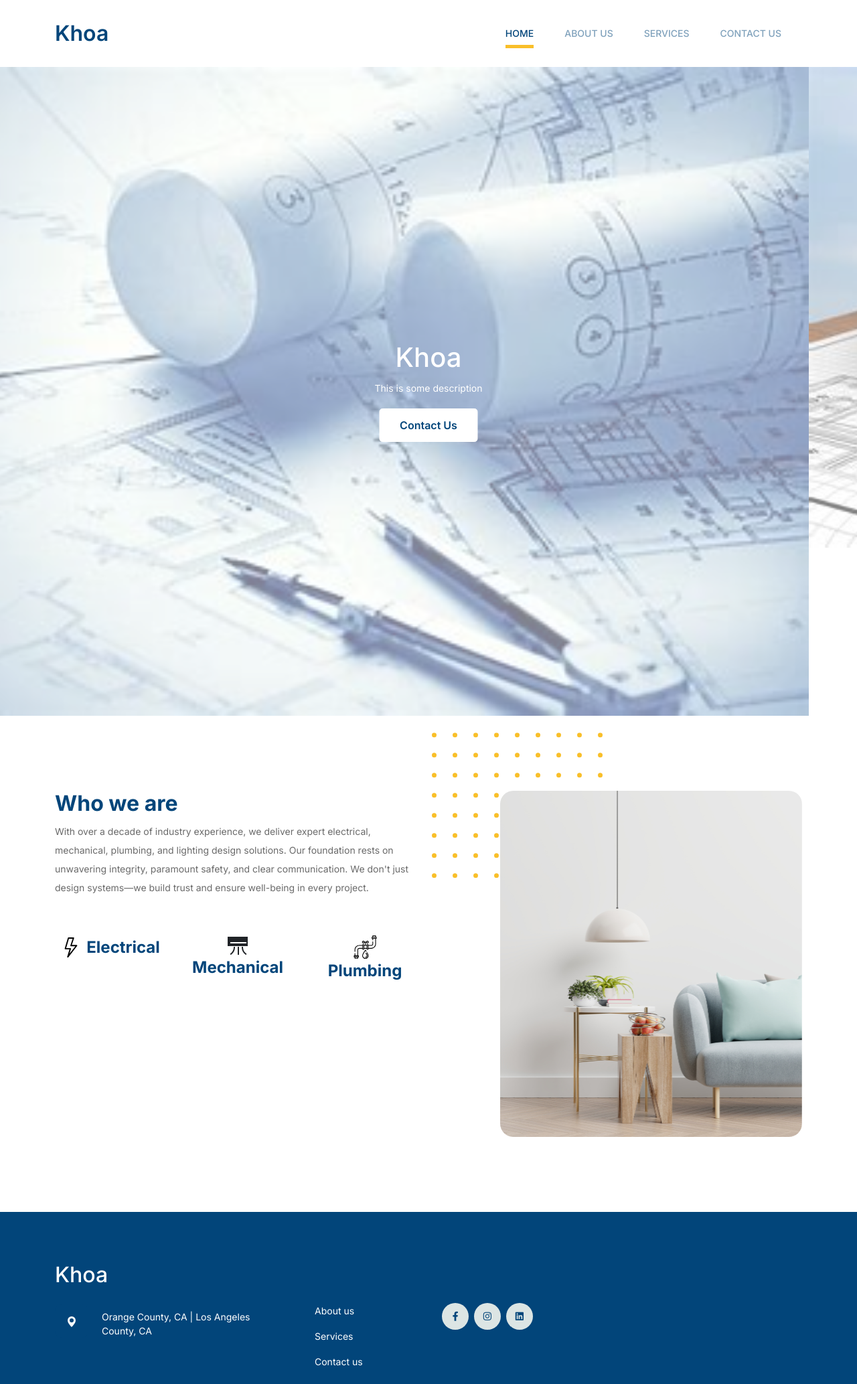
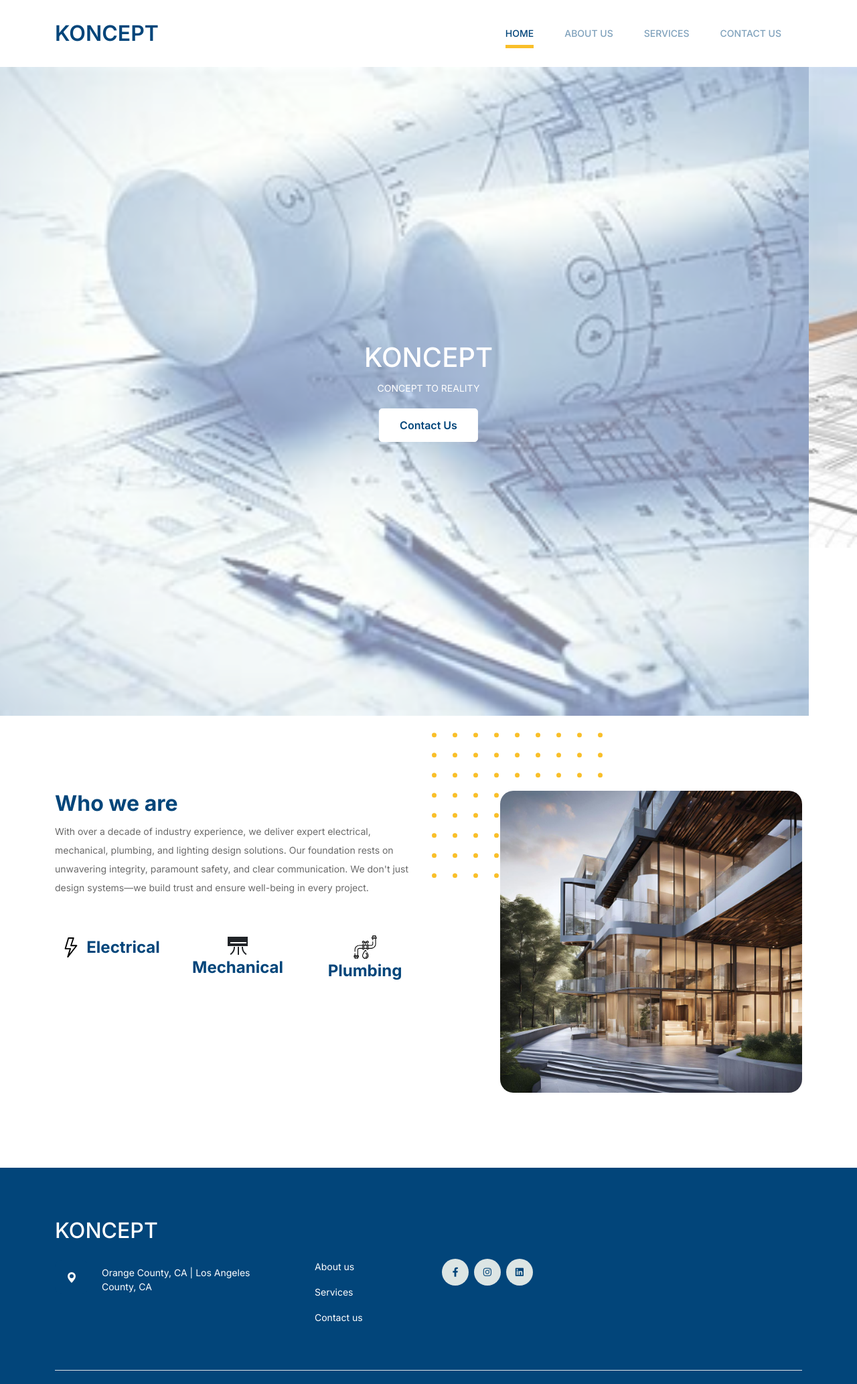
Before and after one commit to khoatran306/website, a plain HTML site: page index.html in a window 1280 px wide. Shown: the top 2067 px of the page at 67% size. Drawn offline with nearby package versions, Linux system fonts and the light colour scheme.

Commit message:
new code 11pm 9/1/24

```diff
--- a/index.html
+++ b/index.html
@@ -51,7 +51,7 @@
       arial-label="Furni navigation bar"
     >
       <div class="container">
-        <a class="navbar-brand" href="index.html">Khoa</a>
+        <a class="navbar-brand" href="index.html">KONCEPT</a>
 
         <button
           class="navbar-toggler"
@@ -118,8 +118,8 @@
         <div
           class="position-absolute top-50 start-50 translate-middle d-flex flex-column align-items-center justify-content-center text-white"
         >
-          <h1>Khoa</h1>
-          <p>This is some description</p>
+          <h1>KONCEPT</h1>
+          <p>CONCEPT TO REALITY</p>
           <a href="contact.html" class="btn rounded-3">Contact Us</a>
         </div>
       </div>
@@ -245,7 +245,7 @@
           <div class="col-lg-5">
             <div class="img-wrap">
               <img
-                src="images/why-choose-us-img.jpg"
+                src="images/test2.jpg"
                 alt="Image"
                 class="img-fluid"
               />
@@ -262,7 +262,7 @@
         <div class="row g-5 mb-5">
           <div class="col-lg-4">
             <div class="mb-4 footer-logo-wrap">
-              <a href="#" class="footer-logo">Khoa</a>
+              <a href="#" class="footer-logo">KONCEPT</a>
             </div>
 
             <div class="col-lg-12">
@@ -301,9 +301,9 @@
             <div class="row links-wrap">
               <div class="col-6 col-sm-6 col-md-3">
                 <ul class="list-unstyled">
-                  <li><a class="text-white" href="#">About us</a></li>
-                  <li><a class="text-white" href="#">Services</a></li>
-                  <li><a class="text-white" href="#">Contact us</a></li>
+                  <li><a class="text-white" href="about.html">About us</a></li>
+                  <li><a class="text-white" href="services.html">Services</a></li>
+                  <li><a class="text-white" href="contact.html">Contact us</a></li>
                 </ul>
               </div>
 
```
Also changed, not shown: about.html (+5 -5 lines), contact.html (+5 -5 lines), services.html (+5 -5 lines), images/test2.jpg (added).
